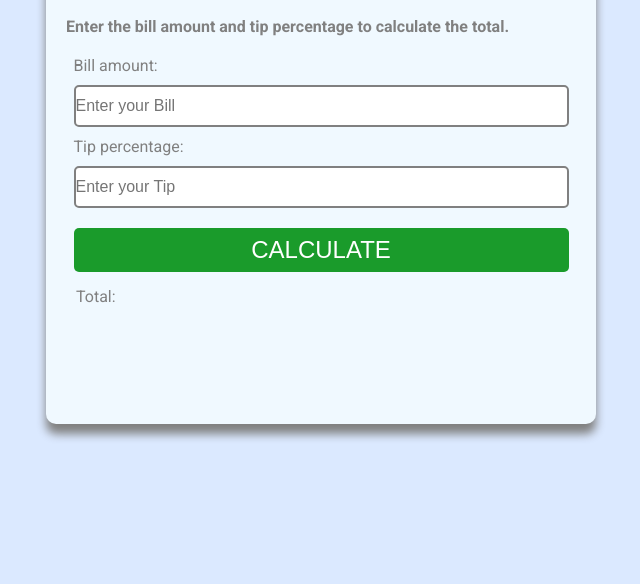
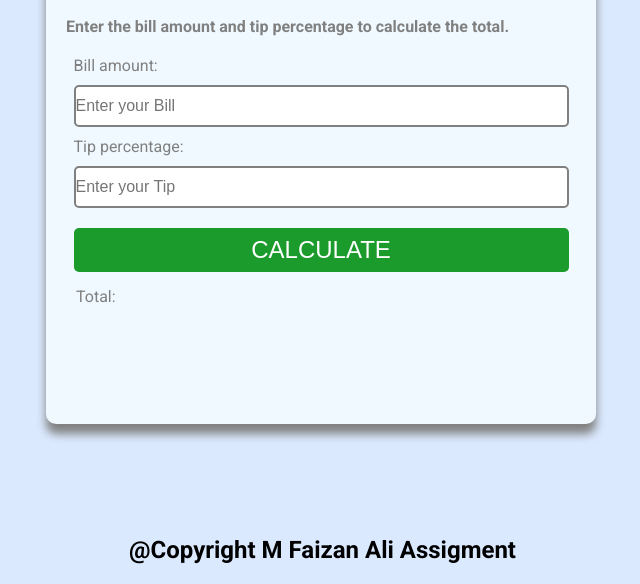
Before and after one commit to MFaizanali2/Tip-Calculator, a plain HTML site: page index.html in a window 1280 px wide. Shown: the part 216-800 px from the top of the page, without its empty margins (319-959 px from the left). Drawn offline with Linux system fonts and the light colour scheme.

Commit message:
completed
continue

```diff
--- a/index.html
+++ b/index.html
@@ -28,6 +28,7 @@
         </div>
     </div>
 
+    <h4>@Copyright M Faizan Ali Assigment</h4>
 
     <script src="app.js"></script>
 </body>
--- a/style.css
+++ b/style.css
@@ -82,3 +82,11 @@ body{
     color: #000;
     margin-left: 10px;
 }
+h4{
+    position: absolute;
+    bottom: 20px;
+    left: 35%;
+    font-family: "Roboto";
+    color: #000;
+    font-size: 1.5em;
+    }
```
